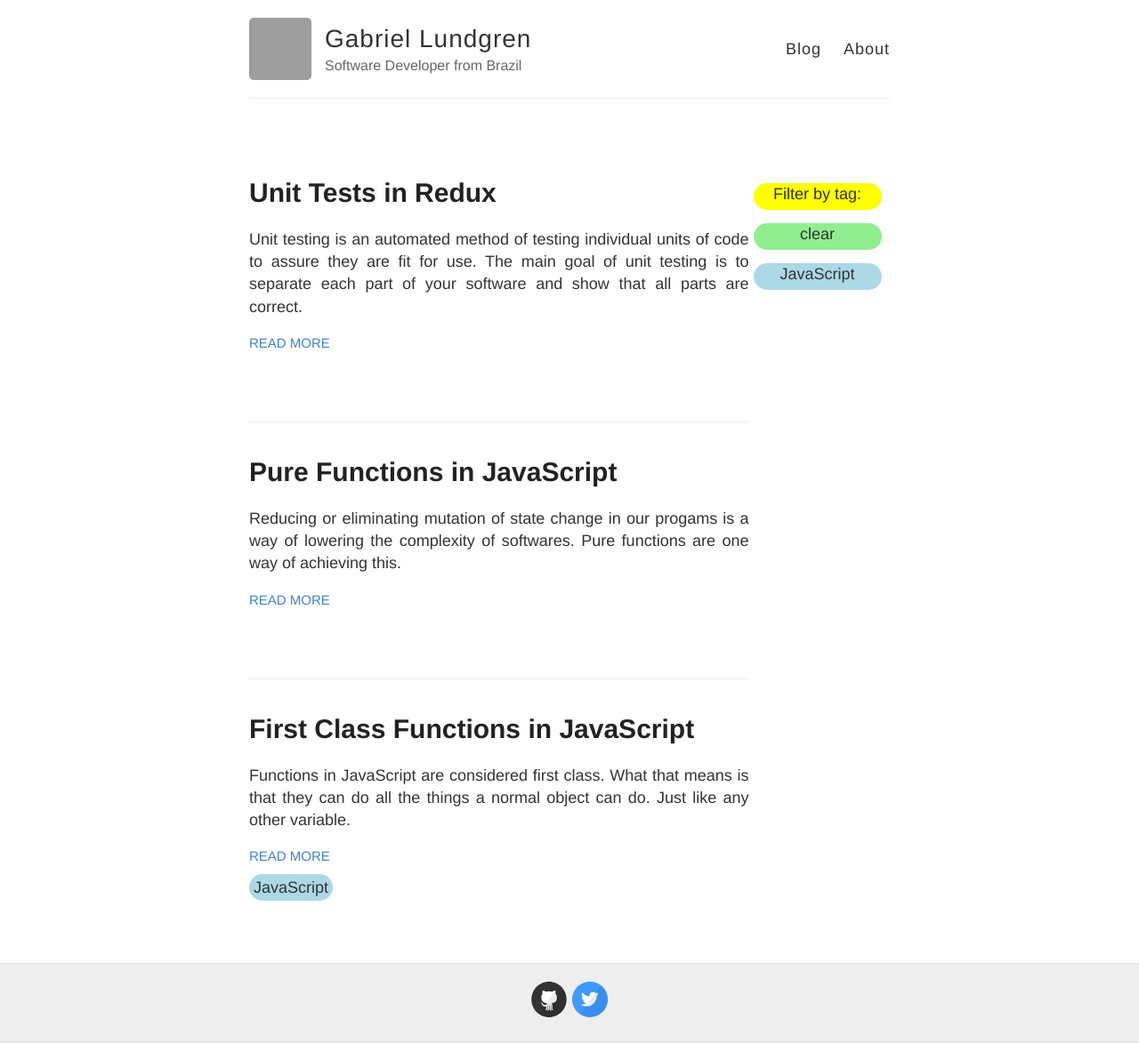
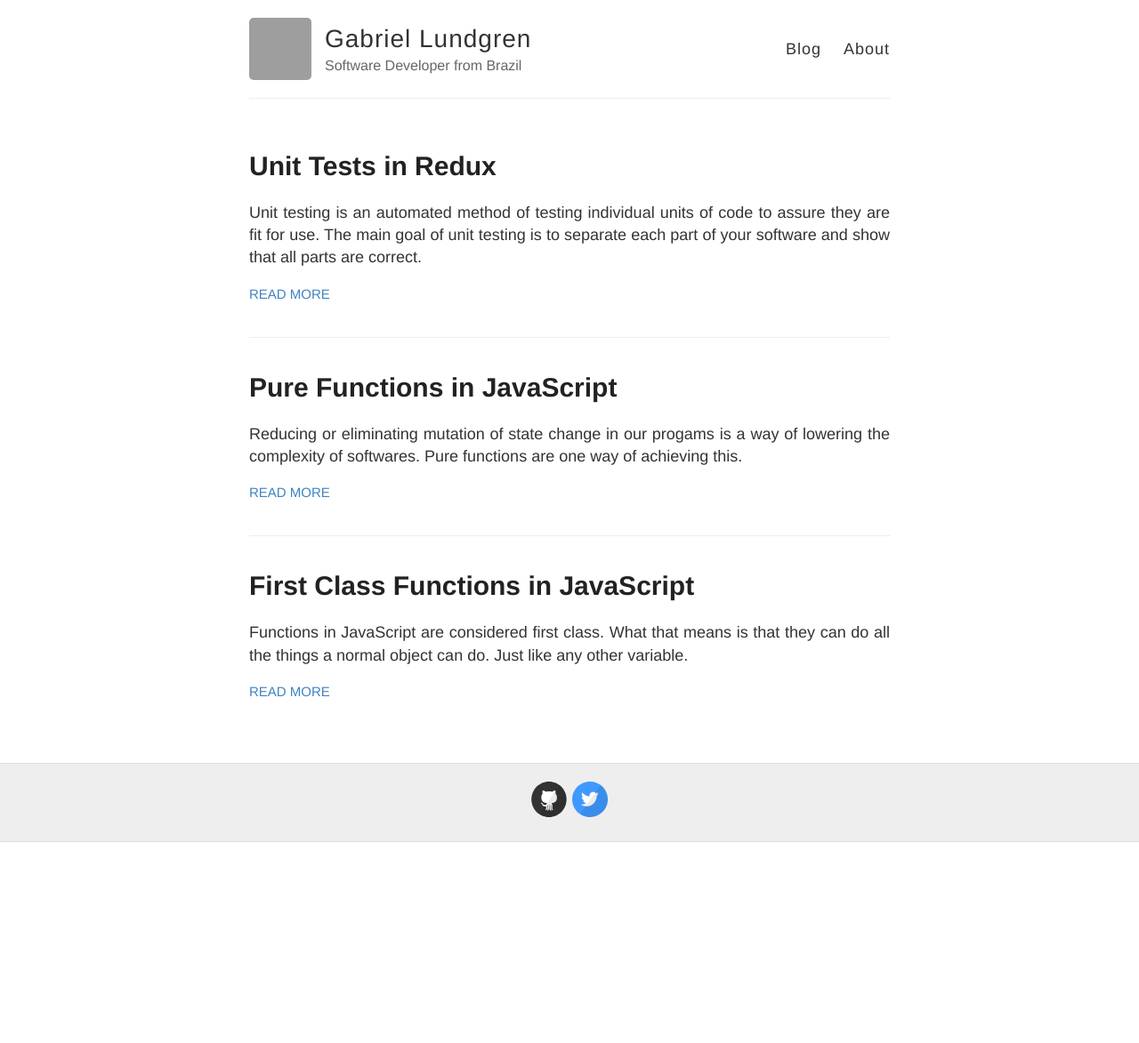
Before and after one commit to glundgren93/glundgren93.github.io, a Jekyll site: the page built from index.html, in a window 1280 px wide. Shown: the whole page at 89% size. Built offline with Jekyll 4.4.1, drawn with Linux system fonts in a browser that asks for light colours; after the commit the page ends 947 px from its top, so only the background shows below that; some of the changed lines change nothing that is shown; grey boxes are pictures that could not be loaded.

Commit message:
removubg tags

```diff
--- a/_posts/2016-6-2-First-Class-Functions.md
+++ b/_posts/2016-6-2-First-Class-Functions.md
@@ -1,7 +1,6 @@
 ---
 layout: post
 title: First Class Functions in JavaScript
-tags: JavaScript
 ---
 
 Functions in JavaScript are considered first class. What that means is that they can do all the things a normal object can do. Just like any other variable.
--- a/_sass/_tags.scss
+++ /dev/null
@@ -1,74 +0,0 @@
-$tagColour: lightblue;
-
-@mixin tag-button($colour)
-{
-    border-radius: 15px;
-    background: $colour;
-    height: 30px;
-    vertical-align: middle;
-    text-align: center;
-}
-
-@mixin selected-button()
-{
-    border-radius: 15px;
-    background: darkblue;
-    color: white;
-    height: 35px;
-    vertical-align: middle;
-}
-
-.posts
-{
-    width: 78%;
-    display: inline-block;
-}
-
-#tag-pane
-{
-    width: 20%;
-    vertical-align: top;
-    display: inline-block;
-    margin-top: 30px;
-
-    div.tag-selectors
-    {
-        p.tag-selector
-        {
-            text-align: center;
-            @include tag-button($tagColour);
-        }
-
-        p.selected
-        {
-            @include selected-button();
-        }
-    }
-
-}
-
-div.tags
-{
-    margin-top: 10px;
-    height: 30px;
-}
-
-p.filter-caption
-{
-    @include tag-button(yellow);
-}
-
-div.tag
-{
-    display: inline;
-    padding: 5px;
-    @include tag-button($tagColour);
-    width: 50px;
-}
-
-$clearWritingColour: black;
-
-p.clear-tags
-{
-    @include tag-button(lightgreen);
-}
--- a/index.html
+++ b/index.html
@@ -23,160 +23,3 @@ layout: default
     </article>
   {% endfor %}
 </div>
-
-<div id="tag-pane">
-<p class="filter-caption">
-    Filter by tag:
-    </p>
-</div>
-
-	<script>
-		var getTagNamesFromPost = function(post){
-			var tags = post.querySelectorAll(".tag");
-			var tagNames = [];
-				for(var i = 0; i < tags.length; i++)
-				{
-					var tag = tags[i];
-					var tagName = tag.classList[1];
-					tagNames.push(tagName);
-				}
-			return tagNames;
-		}
-
-		var getTagsAndPosts = function(posts){
-			var allTagNames = [];
-			var tagsAndPosts = {};
-
-			for(var i = 0; i < posts.length; i++)
-			{
-				var post = posts[i];
-
-				var tagNames = getTagNamesFromPost(post);
-				for(var j = 0; j < tagNames.length; j++)
-				{
-					var tagName = tagNames[j];
-					allTagNames.push(tagName)
-
-					if(tagsAndPosts[tagName] === undefined)
-						tagsAndPosts[tagName] = [i];
-					else
-						tagsAndPosts[tagName].push(i);
-				}
-			}
-
-			return tagsAndPosts;
-		};
-		var addClass = function(element, className){
-			if (element.classList)
-				element.classList.add(className);
-			else
-				element.className += ' ' + className;
-		};
-
-		var hideAllPosts = function(posts){
-			for(var i = 0; i < posts.length; i++)
-			{
-				posts[i].style.display = 'none';
-			}
-		};
-
-		var displayPosts = function(allPosts, postsToDisplay){
-			hideAllPosts(allPosts);
-
-			for(var i = 0; i < postsToDisplay.length; i++)
-			{
-				var indexToShow = postsToDisplay[i];
-				allPosts[indexToShow].style.display = '';
-			}
-		};
-
-		var hasClass = function(element, cls) {
-			return (' ' + element.className + ' ').indexOf(' ' + cls + ' ') > -1;
-		};
-
-		var removeClass = function(element, className){
-			element.className = element.className.replace(className, "");
-		};
-
-		var removeSelectedClassFromAllTags = function(tagsAndTagSelectorElements, selectedClass){
-			for(var tagName in tagsAndTagSelectorElements)
-			{
-				if(tagsAndTagSelectorElements.hasOwnProperty(tagName))
-				{
-					removeClass(tagsAndTagSelectorElements[tagName], selectedClass);
-				}
-			}
-		};
-
-		document.addEventListener("DOMContentLoaded", function(event) {
-			var posts = document.querySelectorAll('.post');
-			var tagsAndPosts = getTagsAndPosts(posts);
-
-			var divElement = document.createElement("div");
-			addClass(divElement, "tag-selectors");
-
-			var clearText = "clear";
-			var clearTagsElement = document.createElement("p");
-			addClass(clearTagsElement, "clear-tags");
-			clearTagsElement.innerText = clearText;
-			divElement.appendChild(clearTagsElement);
-
-			var selectedClass = "selected";
-
-			var tagsAndTagSelectorElements = {}
-			tagsAndTagSelectorElements[clearText] = clearTagsElement;
-
-			for(var tagName in tagsAndPosts)
-			{
-				if(tagsAndPosts.hasOwnProperty(tagName))
-				{
-					var postsContainingTag = tagsAndPosts[tagName];
-					var numberOfPosts = postsContainingTag.length;
-					var classToAdd = "count-" + numberOfPosts;
-
-					var tagPElement = document.createElement("p");
-					addClass(tagPElement, "tag-selector");
-					addClass(tagPElement, classToAdd);
-					tagPElement.textContent = tagName;
-
-					tagsAndTagSelectorElements[tagName] = tagPElement;
-
-					divElement.appendChild(tagPElement);
-				}
-			}
-
-			var clearShowing = "showing";
-
-			for(var tagName in tagsAndTagSelectorElements)
-			{
-				if(tagsAndTagSelectorElements.hasOwnProperty(tagName))
-				{
-					tagsAndTagSelectorElements[tagName]
-						.addEventListener("click",
-						function(eventObj) {
-							var tagName = eventObj.currentTarget.innerText;
-
-							removeSelectedClassFromAllTags(tagsAndTagSelectorElements, selectedClass);
-
-							if(tagName === clearText)
-							{
-								removeClass(clearTagsElement, clearShowing);
-								var allPosts = [];
-								for(var n = 0; n < posts.length; n++)
-									allPosts.push(n);
-
-								displayPosts(posts, allPosts);
-								return;
-							}
-							addClass(clearTagsElement, clearShowing);
-							addClass(tagsAndTagSelectorElements[tagName], selectedClass);
-							var postsToShow = tagsAndPosts[tagName];
-							displayPosts(posts, postsToShow);
-						});
-				}
-			}
-
-			var tagPaneElement = document.getElementById("tag-pane");
-			tagPaneElement.appendChild(divElement);
-		});
-	</script>
--- a/style.scss
+++ b/style.scss
@@ -287,4 +287,3 @@ footer {
 // ... Otherwise it really bloats up the top of the CSS file and makes it difficult to find the start
 @import "highlights";
 @import "svg-icons";
-@import "tags";
```
